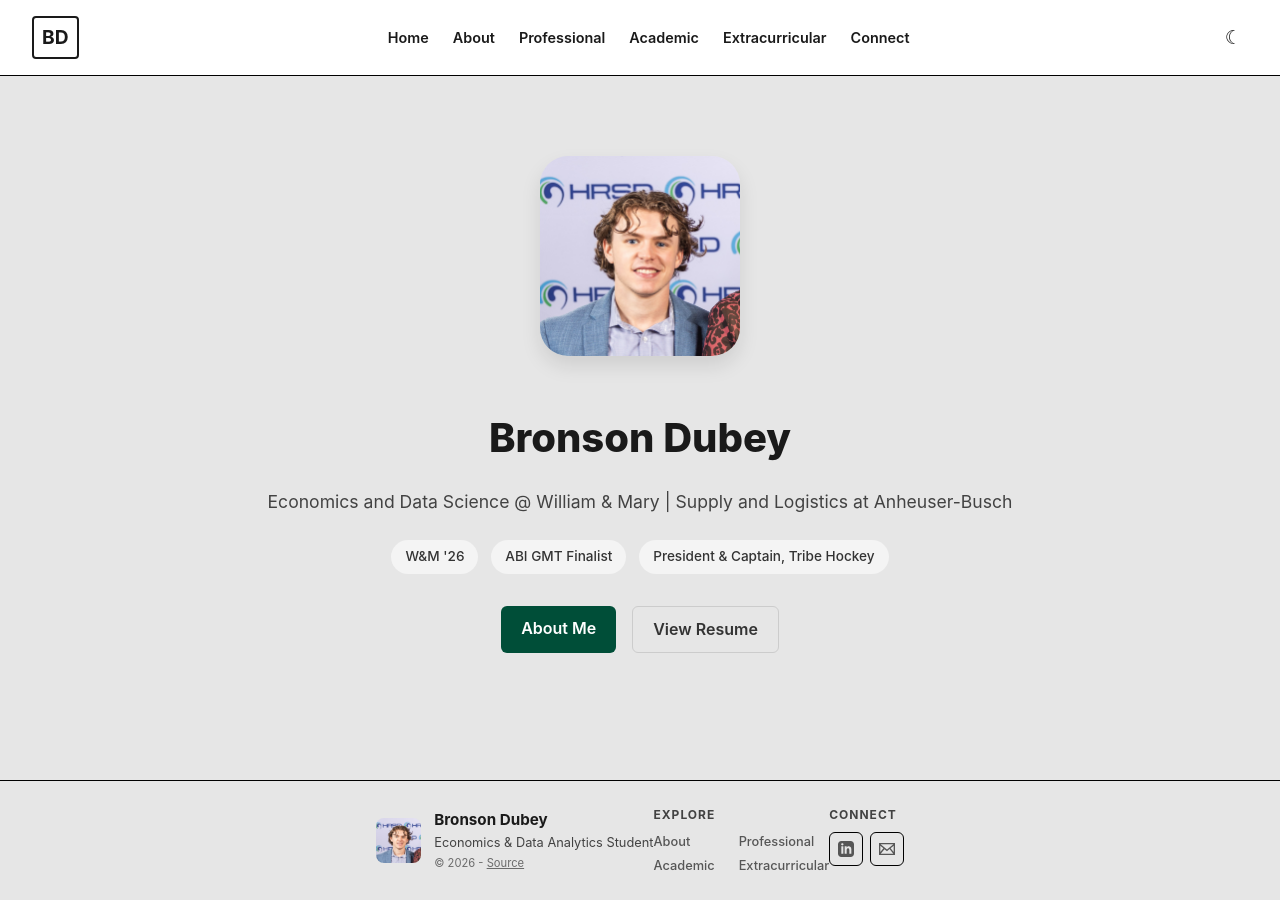
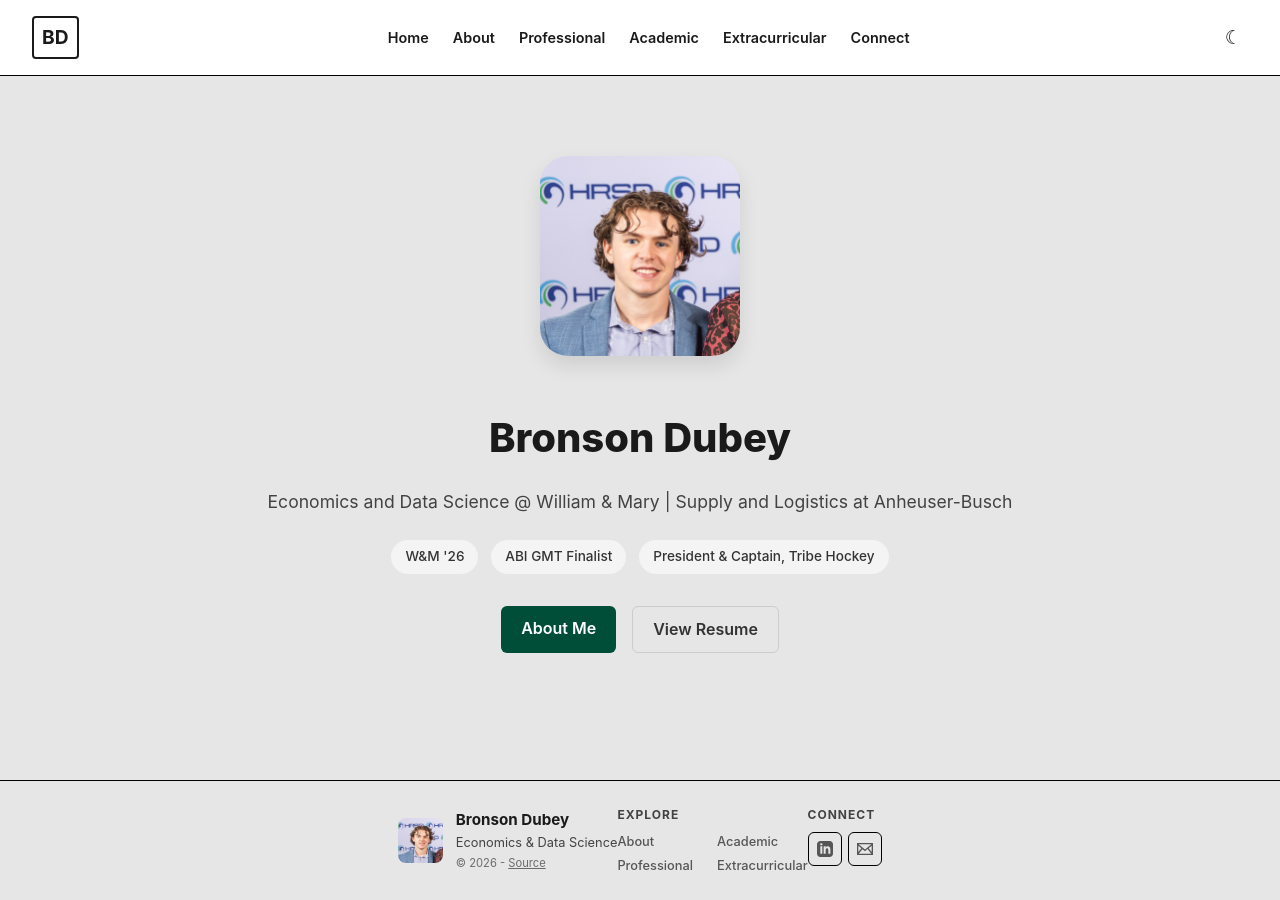
Before and after one commit to bxdubey/github.io, a Jekyll site: the page built from index.html, in a window 1280 px wide. Built offline with Jekyll 4.4.1, drawn with Linux system fonts in a browser that asks for light colours.

Commit message:
Update footer content and links

```diff
--- a/_layouts/default.html
+++ b/_layouts/default.html
@@ -25,78 +25,45 @@
     </main>
 
     <footer class="site-footer">
-
         <div class="footer-left">
-
             <img src="{{ '/assets/img/profile.png' | relative_url }}" alt="Bronson Dubey" class="footer-pic">
-
             <div class="footer-info">
-
                 <h3>Bronson Dubey</h3>
-
-                <p class="footer-title">Economics & Data Analytics Student</p>
-
+                <p class="footer-title">Economics & Data Science</p>
                 <p class="footer-copy">&copy; 2026 - <a href="https://github.com/bxdubey/bxdubey.github.io" target="_blank">Source</a></p>
-
             </div>
-
         </div>
 
-
-
         <div class="footer-explore">
-
             <h4>EXPLORE</h4>
-
             <div class="explore-grid">
-
                 <a href="{{ '/about' | relative_url }}">About</a>
-
+                <a href="{{ '/academic' | relative_url }}">Academic</a>
                 <a href="{{ '/professional' | relative_url }}">Professional</a>
-
-                <a href="{{ '/academic' | relative_url }}">Academic</a>
-
                 <a href="{{ '/extracurricular' | relative_url }}">Extracurricular</a>
-
             </div>
-
         </div>
 
-
-
         <div class="footer-connect">
-
             <h4>CONNECT</h4>
-
             <div class="connect-icons">
-
                 <a href="https://www.linkedin.com/in/bronson-dubey/" target="_blank" class="footer-icon">
-
                     <svg viewBox="0 0 24 24"><path d="M19 0h-14c-2.761 0-5 2.239-5 5v14c0 2.761 2.239 5 5 5h14c2.762 0 5-2.239 5-5v-14c0-2.761-2.238-5-5-5zm-11 19h-3v-11h3v11zm-1.5-12.268c-.966 0-1.75-.79-1.75-1.764s.784-1.764 1.75-1.764 1.75.79 1.75 1.764-.783 1.764-1.75 1.764zm13.5 12.268h-3v-5.604c0-3.368-4-3.113-4 0v5.604h-3v-11h3v1.765c1.396-2.586 7-2.777 7 2.476v6.759z"/></svg>
-
                 </a>
-
                 <a href="{{ '/connect' | relative_url }}" class="footer-icon">
-
                     <svg viewBox="0 0 24 24"><path d="M0 3v18h24v-18h-24zm6.623 7.929l-4.623 5.712v-9.458l4.623 3.746zm-4.141-5.929h19.035l-9.517 7.713-9.518-7.713zm5.694 7.188l3.824 3.099 3.83-3.104 5.612 6.817h-18.866l5.6-6.812zm9.208-1.264l4.616-3.741v9.348l-4.616-5.607z"/></svg>
-
                 </a>
-
             </div>
-
         </div>
 
     </footer>
-
     <script>
         const toggleButton = document.getElementById('theme-toggle');
         const currentTheme = localStorage.getItem('theme') || 'light';
-
         if (currentTheme === 'dark') {
             document.documentElement.setAttribute('data-theme', 'dark');
             toggleButton.textContent = '☼';
         }
-
         toggleButton.addEventListener('click', () => {
             let theme = document.documentElement.getAttribute('data-theme');
             if (theme === 'dark') {
```
